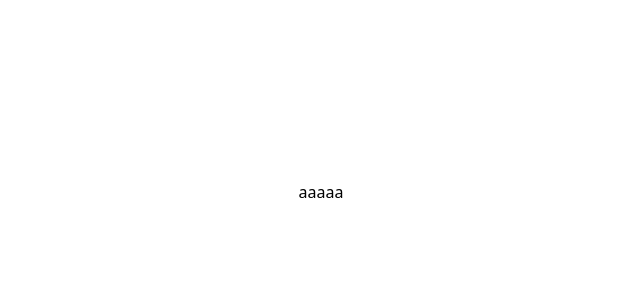
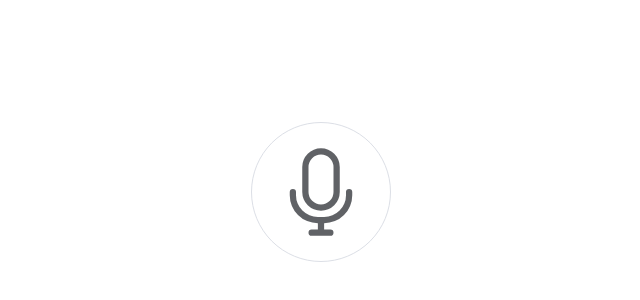
Before and after one commit to a25136sh/aiautolock, a Vue app in the folder frontend/: page / in a window 1280 px wide. Shown: the part 208-508 px from the top of the page, without its empty margins (319-959 px from the left). Built offline with nearby package versions, Linux system fonts and the light colour scheme.

Commit message:
implement upload

```diff
--- a/frontend/package.json
+++ b/frontend/package.json
@@ -9,6 +9,7 @@
     "preview": "vite preview"
   },
   "dependencies": {
+    "axios": "^1.13.2",
     "element-plus": "^2.11.8",
     "vue": "^3.5.24"
   },
--- a/frontend/src/App.vue
+++ b/frontend/src/App.vue
@@ -1,8 +1,94 @@
 <script setup lang="ts">
+import { ref } from 'vue'
+import { ElMessage } from 'element-plus'
+import { Check, Microphone } from '@element-plus/icons-vue'
+import axios from 'axios'
+
+const recording = ref(false)
+const chunks = ref<Blob[]>([])
+const recorder = ref<MediaRecorder>()
+
+const upload = () => {
+  if (recording.value) {
+    const file = new File(chunks.value, 'temp.mp3')
+
+    const params = new FormData()
+    params.append('file', file)
+
+    axios
+      .post(`${import.meta.env.VITE_API_HOST}/api/analyze`, params)
+      .then((response) => {
+        console.log(response)
+      })
+      .catch((err) => {
+        ElMessage.error({
+          message: '音声ファイルのアップロードに失敗',
+        })
+        console.log(err)
+        recording.value = false
+      })
+      .finally(() => {
+        chunks.value = []
+      })
+  }
+}
+const micOn = () => {
+  recording.value = true
+  navigator.mediaDevices
+    .getUserMedia({ audio: true })
+    .then((stream) => {
+      if (!recorder.value) {
+        recorder.value = new MediaRecorder(stream)
+        recorder.value.ondataavailable = async (event) => {
+          const blob = event.data
+          chunks.value.push(blob)
+        }
+        recorder.value.onstop = async () => {
+          chunks.value = []
+        }
+      }
+      recorder.value.start(1000)
+    })
+    .catch((err) => {
+      console.log(err)
+      ElMessage.error({
+        message: 'マイクを許可してください',
+      })
+      recording.value = false
+    })
+}
+const micOff = () => {
+  recording.value = false
+  recorder.value?.stop()
+}
 </script>
 
 <template>
   <div>
-    aaaaa
+    <el-button circle style="width: 10em; height: 10em">
+      <el-icon size="100" v-if="!recording">
+        <Microphone @click="micOn" />
+      </el-icon>
+      <el-icon size="100" v-else>
+        <Check @click="micOff" />
+      </el-icon>
+    </el-button>
+    <div class="recording" v-if="recording">●REC</div>
   </div>
 </template>
+
+<style lang="css" scoped>
+.recording {
+  color: red;
+  animation: blink 1s ease-in-out infinite alternate;
+}
+
+@keyframes blink {
+  0% {
+    opacity: 0;
+  }
+  100% {
+    opacity: 1;
+  }
+}
+</style>
```
Also changed, not shown: 1 other file (tests, documents, lock files or other folders).
